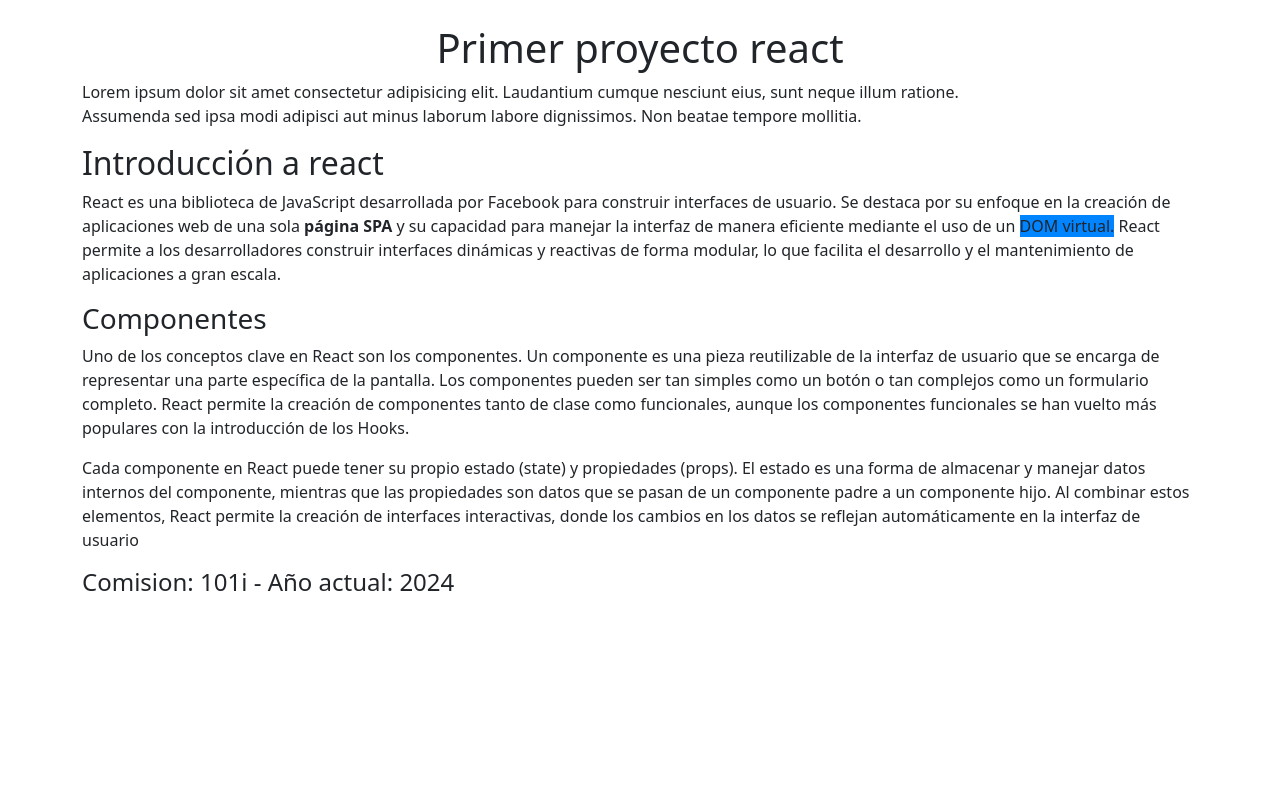
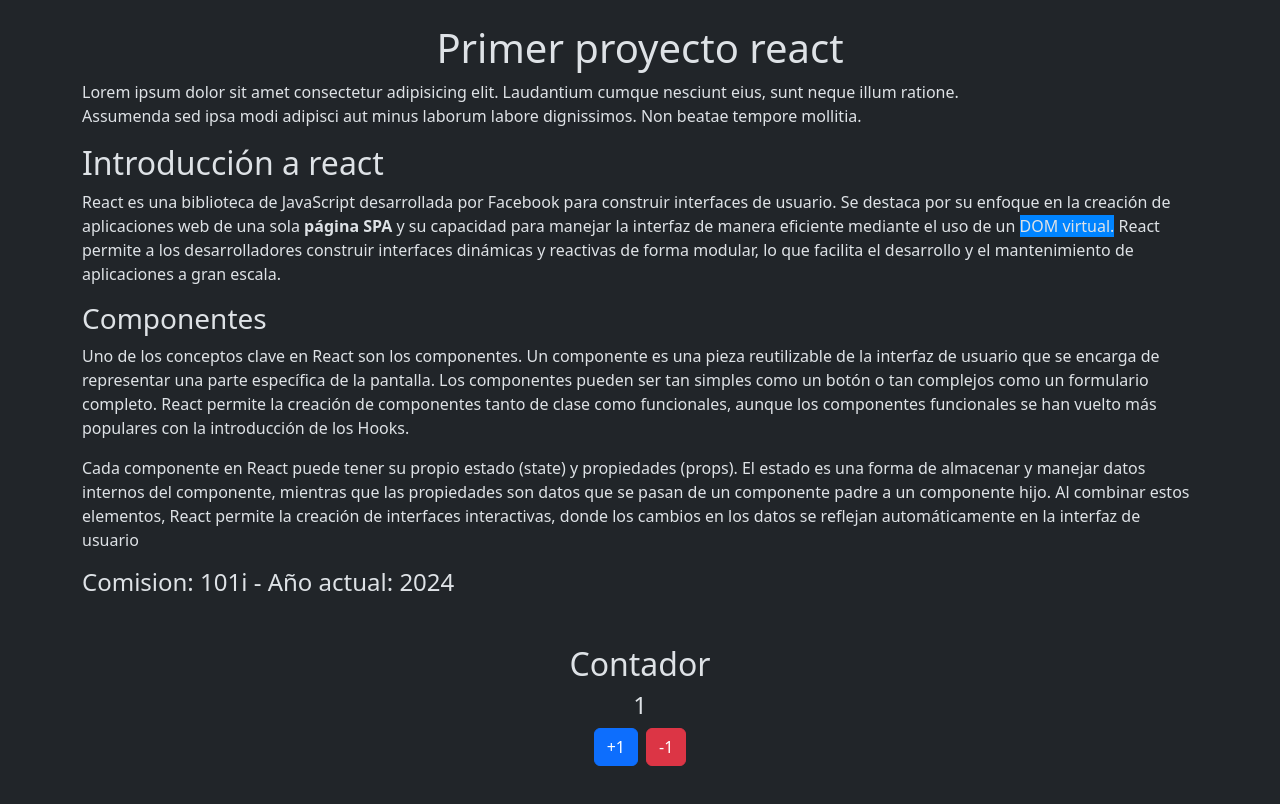
Before and after one commit to G1U5/contadorReact, a React (Vite) app: page / in a window 1280 px wide. Shown: the top 804 px of the page. Built offline with nearby package versions, Linux system fonts and the light colour scheme.

Commit message:
creamos el estado numero

```diff
--- a/index.html
+++ b/index.html
@@ -1,5 +1,5 @@
 <!doctype html>
-<html lang="es">
+<html lang="es" data-bs-theme="dark">
   <head>
     <meta charset="UTF-8" />
     <link rel="icon" type="image/svg+xml" href="/vite.svg" />
--- a/src/App.jsx
+++ b/src/App.jsx
@@ -1,5 +1,6 @@
 import "bootstrap/dist/css/bootstrap.min.css";
 import Informacion from "./components/Informacion";
+import Contador from "./components/Contador";
 
 function App() {
   return (
@@ -13,6 +14,8 @@
       </p>
       {/* invocar los componentes */}
       <Informacion></Informacion>
+      {/* <Informacion/>/ */}
+      <Contador/>
     </main>
   );
 }
--- /dev/null
+++ b/src/components/Contador.jsx
@@ -0,0 +1,23 @@
+import { useState } from "react";
+const Contador = () => {
+    // Logica del componente
+    // let numero= 1;
+    // Crear un estado
+    const [numero, setNumero] = useState(1);
+
+    const sumar = ()=>{
+        numero++;
+        console.log(numero)
+    }
+
+    return (
+        <section className="text-center my-5">
+            <h2>Contador</h2>
+            <h4>{numero}</h4>
+            <button className="btn btn-primary me-2" onClick={sumar}>+1</button>
+            <button className="btn btn-danger">-1</button>
+        </section>
+    );
+};
+
+export default Contador;
```
